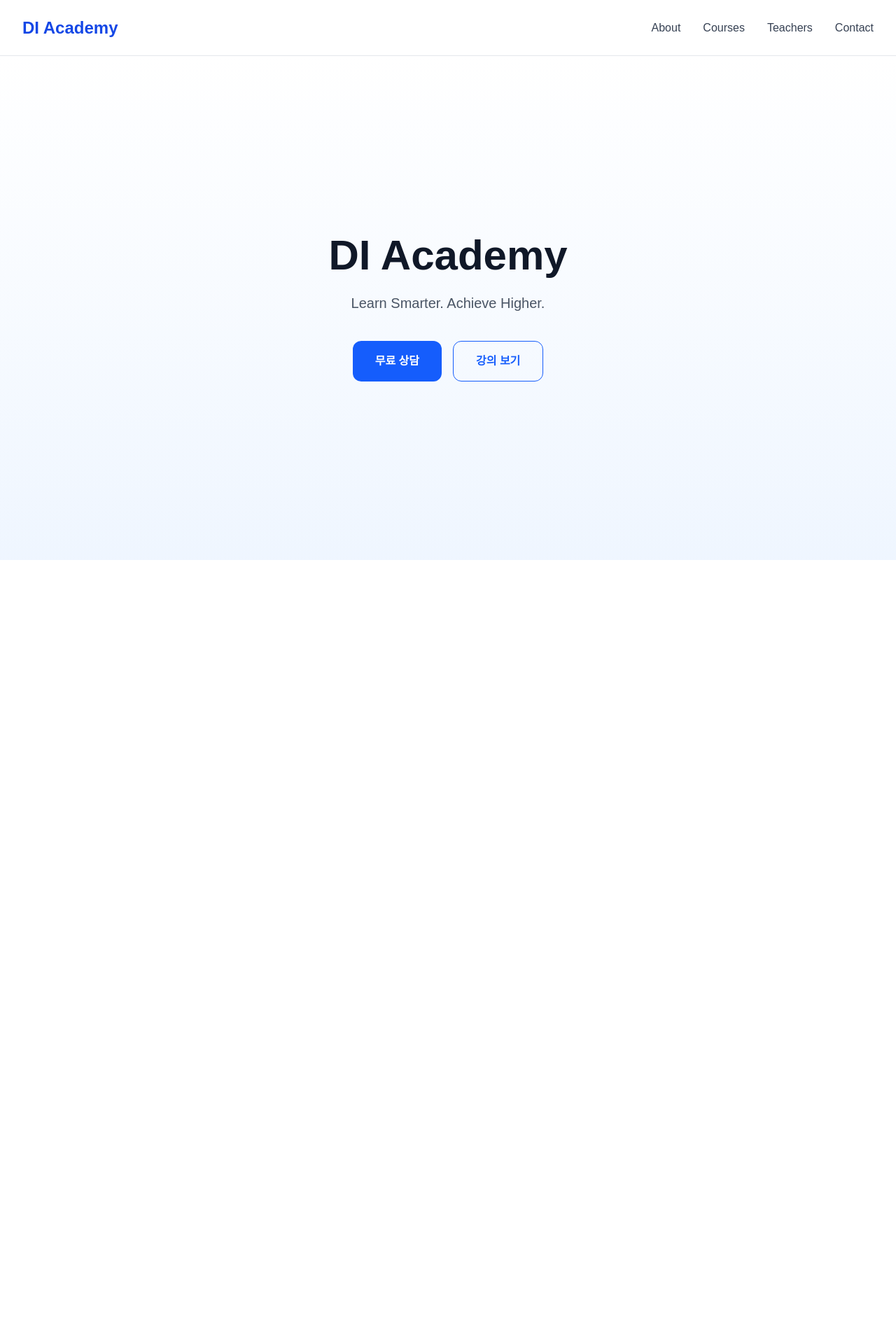
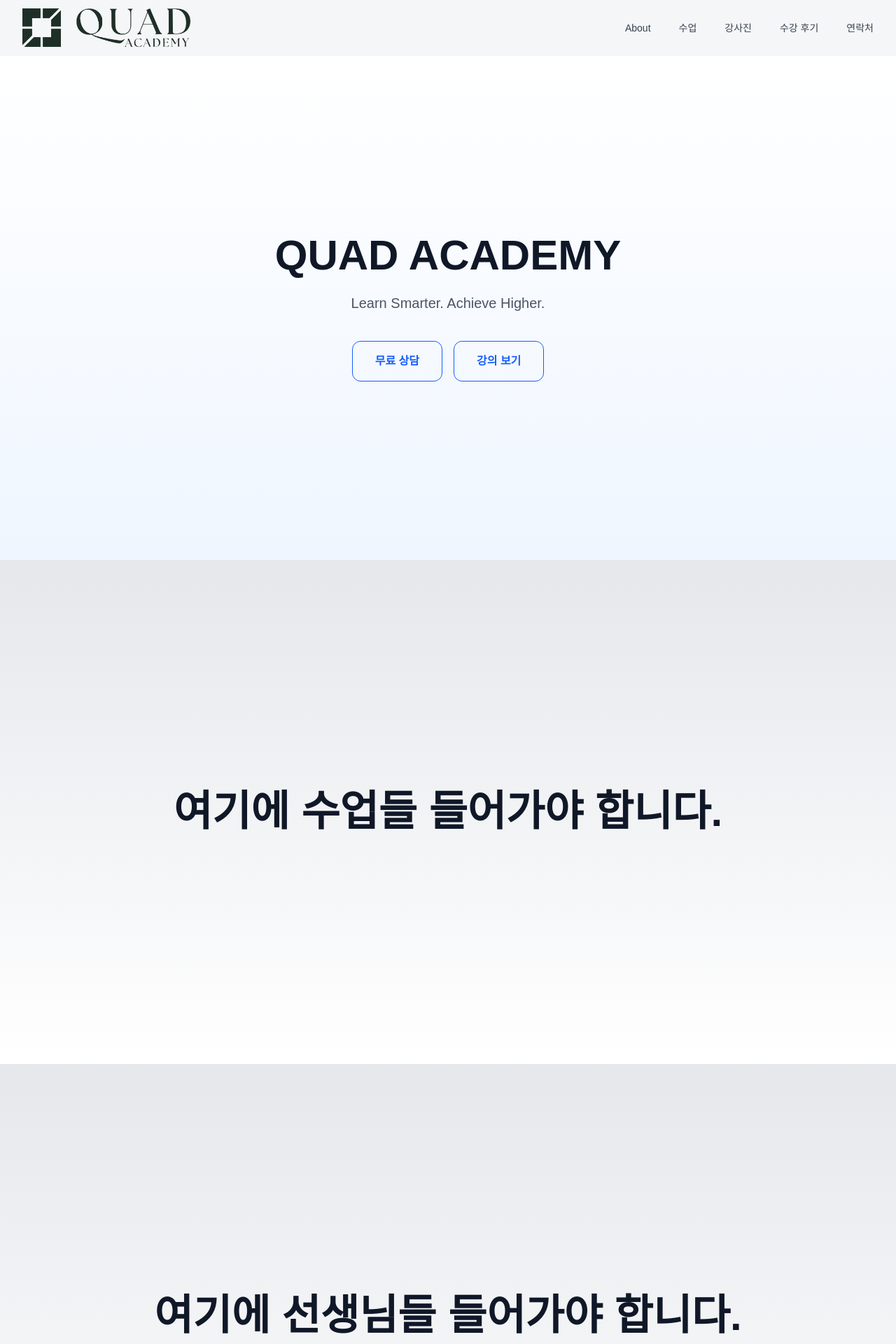
Before and after one commit to whatisyourusername/DIAcademy_Website, a Next.js app: page / in a window 1280 px wide. Shown: the top 1920 px of the page at 70% size. Before the commit the page ends 800 px from the top, so only its background shows below. Built offline with nearby package versions, Linux system fonts and the light colour scheme.

Commit message:
Update: Temp1

```diff
--- a/app/layout.tsx
+++ b/app/layout.tsx
@@ -13,8 +13,8 @@ const geistMono = Geist_Mono({
 });
 
 export const metadata: Metadata = {
-  title: "Create Next App",
-  description: "Generated by create next app",
+  title: "QUAD Academy",
+  description: "반포 QUAD 아카데미 공식 홈페이지입니다.",
 };
 
 export default function RootLayout({
--- a/app/page.tsx
+++ b/app/page.tsx
@@ -1,11 +1,19 @@
 import Navbar from "@/components/layout/Navbar";
-import Hero from "@/components/home/Hero";
+import Main from "@/components/home/Main";
+import Courses from "@/components/home/Courses";
+import Faculty from "@/components/home/Faculty";
+import Reviews from "@/components/home/Reviews";
+import Contact from "@/components/home/Contact";
 
 export default function Home() {
   return (
     <>
       <Navbar />
-      <Hero />
+      <Main />
+      <Courses />
+      <Faculty />
+      <Reviews />
+      <Contact />
     </>
   );
 }
--- /dev/null
+++ b/components/home/Contact.tsx
@@ -0,0 +1,54 @@
+"use client";
+
+import { copyToClipboard } from "@/lib/scroll";
+
+export default function Contact() {
+  return (
+    <section
+      id="contact"
+      className="bg-gradient-to-b from-gray-200 to-white py-24 text-gray-700"
+    >
+      <div className="space-y-4 space-x-20 mx-auto px-8">
+
+      <div className="flex">
+        <div className="w-32 font-semibold">
+          전화번호
+        </div>
+        <button
+          onClick={() =>
+            copyToClipboard("010-1234-5678", "전화번호가 복사되었습니다.")
+          }
+          className="text-blue-600 hover:underline"
+        >
+          010-1234-5678
+        </button>
+      </div>
+
+      <div className="flex">
+        <div className="w-32 font-semibold">
+          이메일
+        </div>
+
+        <button
+          onClick={() =>
+            copyToClipboard("contact@diacademy.com", "이메일이 복사되었습니다.")
+          }
+          className="text-blue-600 hover:underline"
+        >
+          contact@diacademy.com
+        </button>
+      </div>
+
+      <div className="flex">
+        <div className="w-32 font-semibold">
+          주소
+        </div>
+
+        <p>
+          서울특별시 강남구 ○○로 123
+        </p>
+      </div>
+    </div>
+    </section>
+  );
+}
--- /dev/null
+++ b/components/home/Courses.tsx
@@ -0,0 +1,27 @@
+"use client";
+
+export default function Courses() {
+  const copyToClipboard = async (text: string, message: string) => {
+    try {
+      await navigator.clipboard.writeText(text);
+      alert(message);
+    } catch (err) {
+      alert("복사에 실패했습니다.");
+    }
+  };
+
+  return (
+    <section
+      id="courses"
+      className="flex h-[calc(100vh-80px)] flex-col
+      items-center justify-center
+      bg-gradient-to-b from-gray-200 to-white
+      py-24
+      text-gray-700"
+    >
+      <h1 className="text-6xl font-extrabold text-gray-900">
+        여기에 수업들 들어가야 합니다.
+      </h1>
+    </section>
+  );
+}
--- /dev/null
+++ b/components/home/Faculty.tsx
@@ -0,0 +1,28 @@
+"use client";
+
+export default function Faculty() {
+  const copyToClipboard = async (text: string, message: string) => {
+    try {
+      await navigator.clipboard.writeText(text);
+      alert(message);
+    } catch (err) {
+      alert("복사에 실패했습니다.");
+    }
+  };
+
+  return (
+    <section
+      id="faculty"
+      className="flex h-[calc(100vh-80px)] flex-col
+      items-center justify-center
+      bg-gradient-to-b from-gray-200 to-white
+      py-24
+      text-gray-700"
+    >
+      <h1 className="text-6xl font-extrabold text-gray-900">
+        여기에 선생님들 들어가야 합니다.
+      </h1>
+
+    </section>
+  );
+}
--- a/components/home/Hero.tsx
+++ /dev/null
@@ -1,27 +0,0 @@
-export default function Hero() {
-  return (
-    <section className="flex h-[calc(100vh-80px)] flex-col items-center justify-center bg-gradient-to-b from-white to-blue-50">
-
-      <h1 className="text-6xl font-extrabold text-gray-900">
-        DI Academy
-      </h1>
-
-      <p className="mt-6 text-xl text-gray-600">
-        Learn Smarter. Achieve Higher.
-      </p>
-
-      <div className="mt-10 flex gap-4">
-
-        <button className="rounded-xl bg-blue-600 px-8 py-4 font-semibold text-white transition hover:bg-blue-700">
-          무료 상담
-        </button>
-
-        <button className="rounded-xl border border-blue-600 px-8 py-4 font-semibold text-blue-600 transition hover:bg-blue-600 hover:text-white">
-          강의 보기
-        </button>
-
-      </div>
-
-    </section>
-  );
-}
--- /dev/null
+++ b/components/home/Main.tsx
@@ -0,0 +1,42 @@
+"use client";
+
+import { scrollToSection } from "@/lib/scroll";
+
+export default function Main() {
+  return (
+    <section
+    id="main"
+    className="flex h-[calc(100vh-80px)] flex-col items-center justify-center bg-gradient-to-b from-white to-blue-50">
+
+      <h1 className="text-6xl font-extrabold text-gray-900">
+        QUAD ACADEMY
+      </h1>
+
+      <p className="mt-6 text-xl text-gray-600">
+        Learn Smarter. Achieve Higher.
+      </p>
+
+      <div className="mt-10 flex gap-4">
+
+        <button
+        onClick={() => scrollToSection("contact")}
+        className="rounded-xl border border-blue-600 px-8 py-4
+        font-semibold text-blue-600
+        transition hover:bg-blue-600 hover:text-white"
+        >
+          무료 상담
+        </button>
+
+        <button
+        onClick={() => scrollToSection("courses")}
+        className="rounded-xl border border-blue-600 px-8 py-4
+        font-semibold text-blue-600
+        transition hover:bg-blue-600 hover:text-white">
+          강의 보기
+        </button>
+
+      </div>
+
+    </section>
+  );
+}
--- /dev/null
+++ b/components/home/Reviews.tsx
@@ -0,0 +1,27 @@
+"use client";
+
+export default function Reviews() {
+  const copyToClipboard = async (text: string, message: string) => {
+    try {
+      await navigator.clipboard.writeText(text);
+      alert(message);
+    } catch (err) {
+      alert("복사에 실패했습니다.");
+    }
+  };
+
+  return (
+    <section
+      id="reviews"
+      className="flex h-[calc(100vh-80px)] flex-col
+      items-center justify-center
+      bg-gradient-to-b from-gray-200 to-white
+      py-24
+      text-gray-700"
+    >
+      <h1 className="text-6xl font-extrabold text-gray-900">
+        여기에 수강 후기 들어가야 합니다.
+      </h1>
+    </section>
+  );
+}
--- a/components/layout/Navbar.tsx
+++ b/components/layout/Navbar.tsx
@@ -1,30 +1,45 @@
+"use client";
+
+import Image from "next/image";
+import { scrollToSection } from "@/lib/scroll";
+
 export default function Navbar() {
   return (
-    <nav className="sticky top-0 z-50 flex h-20 items-center justify-between border-b border-gray-200 bg-white px-8">
+    <nav className="sticky top-0 z-50 h-20 border-b border-gray-100 bg-gray-100/80 backdrop-blur-md">
 
-      <h1 className="text-2xl font-bold text-blue-700">
-        DI Academy
-      </h1>
+      <div className="mx-auto flex h-full max-w-7xl items-center justify-between px-8">
 
-      <ul className="flex gap-8 text-gray-700 font-medium">
+        <Image
+          src="/images/site_logo.png"
+          alt="DI Academy"
+          width={240}
+          height={60}
+          priority
+        />
 
-        <li className="cursor-pointer hover:text-blue-700">
-          About
-        </li>
+        <div className="flex gap-10 text-sm font-medium text-gray-700">
+          <button onClick={() => scrollToSection("main")} className="hover:text-white active:text-blue-400">
+            About
+          </button>
 
-        <li className="cursor-pointer hover:text-blue-700">
-          Courses
-        </li>
+          <button onClick={() => scrollToSection("courses")} className="hover:text-white active:text-blue-400">
+            수업
+          </button>
 
-        <li className="cursor-pointer hover:text-blue-700">
-          Teachers
-        </li>
+          <button onClick={() => scrollToSection("faculty")} className="hover:text-white active:text-blue-400">
+            강사진
+          </button>
 
-        <li className="cursor-pointer hover:text-blue-700">
-          Contact
-        </li>
+          <button onClick={() => scrollToSection("reviews")} className="hover:text-white active:text-blue-400">
+            수강 후기
+          </button>
 
-      </ul>
+          <button onClick={() => scrollToSection("contact")} className="hover:text-white active:text-blue-400">
+            연락처
+          </button>
+        </div>
+
+      </div>
 
     </nav>
   );
--- /dev/null
+++ b/lib/scroll.ts
@@ -0,0 +1,25 @@
+export function scrollToSection(id: string) {
+  const element = document.getElementById(id);
+
+  if (!element) return;
+
+  const navbarHeight = 80;
+
+  const y =
+    element.getBoundingClientRect().top +
+    window.scrollY -
+    navbarHeight;
+
+  window.scrollTo({
+    top: y,
+    behavior: "smooth",
+  });
+}
+export const copyToClipboard = async (text: string, message: string) => {
+    try {
+      await navigator.clipboard.writeText(text);
+      alert(message);
+    } catch (err) {
+      alert("복사에 실패했습니다.");
+    }
+  };
```
Also changed, not shown: public/images/site_logo.png (added).
